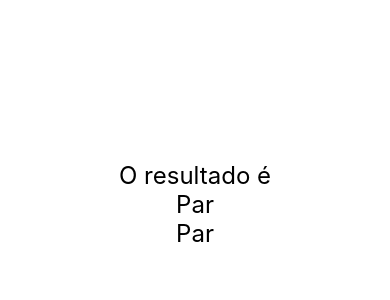
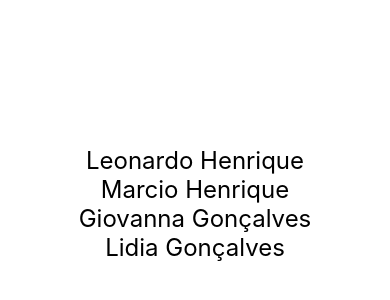
Before and after one commit to leohenriq/AprendizadoReactNative, a React Native app in the folder Exercicios/: screen / in a window 390 px wide. Shown: the part 218-518 px from the top of the page. Built offline with nearby package versions, Linux system fonts and the light colour scheme.

Commit message:
props children

```diff
--- a/Exercicios/src/App.js
+++ b/Exercicios/src/App.js
@@ -1,6 +1,8 @@
 import React from 'react';
-import {SafeAreaView, StyleSheet} from 'react-native';
-import ParImpar from './components/ParImpar';
+import { SafeAreaView, StyleSheet } from 'react-native';
+import Familia from './components/relacao/Familia';
+import Membro from './components/relacao/Membro';
+// import ParImpar from './components/ParImpar';
 // import Diferenciar from './components/Diferenciar';
 // import ContadorV2 from './components/contador/ContadorV2';
 // import Pai from './components/indireta/Pai';
@@ -14,8 +16,16 @@ import ParImpar from './components/ParImpar';
 // import MinMax from './components/MinMax';
 export default () => (
   <SafeAreaView style={style.App}>
+    <Familia>
+      <Membro nome="Leonardo" sobrenome="Henrique" />
+      <Membro nome="Marcio" sobrenome="Henrique" />
+    </Familia>
+    <Familia>
+      <Membro nome="Giovanna" sobrenome="Gonçalves" />
+      <Membro nome="Lidia" sobrenome="Gonçalves" />
+    </Familia>
+    {/*
     <ParImpar num={0} />
-    {/*
     <Diferenciar />
     <ContadorV2 />
     <Pai />
--- /dev/null
+++ b/Exercicios/src/components/relacao/Familia.js
@@ -0,0 +1,9 @@
+import React, { Fragment } from 'react';
+import Membro from './Membro';
+export default props => {
+    return (
+        <Fragment>
+            {props.children}
+        </Fragment>
+    )
+}
--- /dev/null
+++ b/Exercicios/src/components/relacao/Membro.js
@@ -0,0 +1,10 @@
+import React from 'react';
+import { Text } from 'react-native';
+import Estilo from '../estilo';
+export default props => {
+    return (
+        <Text style={Estilo.txtG}>
+            {props.nome} {props.sobrenome}
+        </Text>
+    )
+}
```
